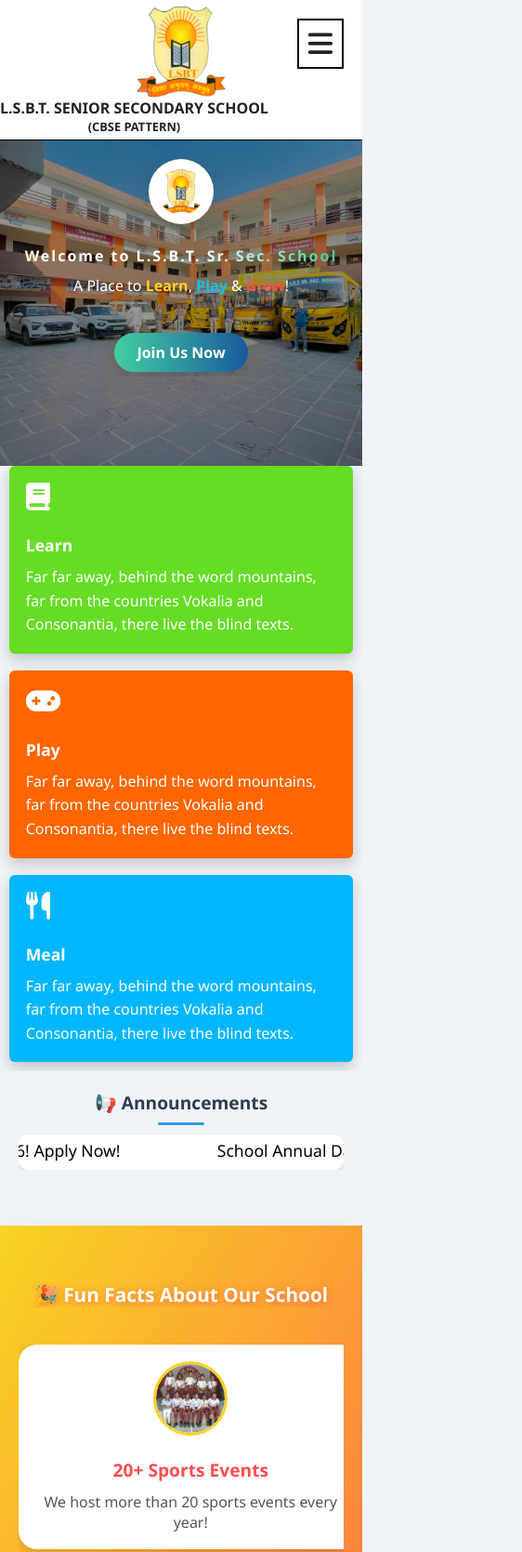
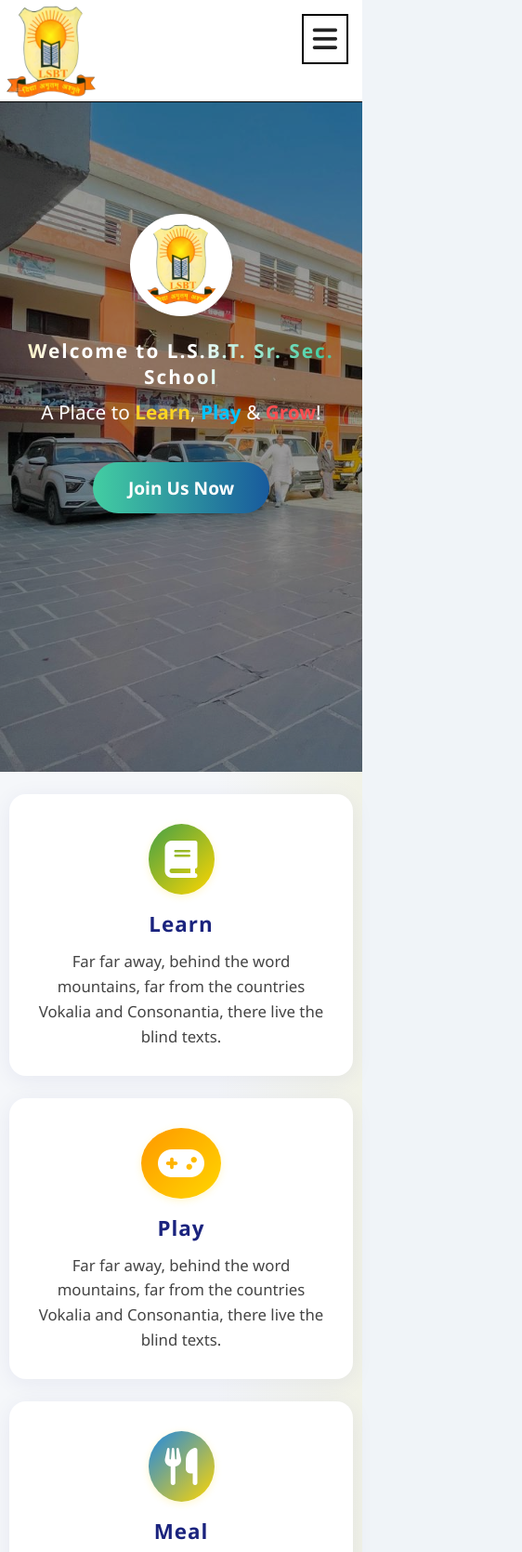
Before and after one commit to Aayush-5454/L.S.B.T.-Sr.-Sec.-School, a plain HTML site: page index.html in a window 390 px wide. Shown: the top 1669 px of the page at 93% size, 562 px wide, since content can reach past the window. Drawn offline with nearby package versions, Linux system fonts and the light colour scheme.

Commit message:
Update index.css

```diff
--- a/index.css
+++ b/index.css
@@ -2,13 +2,11 @@
   margin: 0;
   padding: 0;
   box-sizing: border-box;
-  overflow-x: hidden;
 }
 body {
   font-family: 'Segoe UI', sans-serif;
   background: #f0f4f8;
   color: #222;
-  overflow-x: hidden;
 }
 
 /* =========================
@@ -742,7 +740,7 @@ body {
 /* =========================
    RESPONSIVE UTILITIES
    ========================= */
-/* @media (max-width: 900px) {
+@media (max-width: 900px) {
   .header-content {
     flex-direction: column;
     align-items: flex-start;
@@ -762,8 +760,8 @@ body {
     align-items: center;
     text-align: center;
   }
-} */
-/* @media (max-width: 600px) {
+}
+@media (max-width: 600px) {
   .hero-section {
     min-height: 350px;
   }
@@ -782,7 +780,7 @@ body {
   .footer-content > div {
     margin: 10px 0;
   }
-} */
+}
 /* Principal & Chairman Message Section */
 .message-section {
   /* background: linear-gradient(120deg, #f9d423 0%, #43cea2 100%); */
@@ -839,7 +837,7 @@ body {
   font-size: 1.05rem;
   line-height: 1.6;
 }
-/* @media (max-width: 900px) {
+@media (max-width: 900px) {
   .message-container {
     flex-direction: column;
     gap: 30px;
@@ -849,7 +847,7 @@ body {
     width: 95vw;
     max-width: 400px;
   }
-} */
+}
 
  .news-vertical-marquee {
   height: 80%; /* Show 2-3 items at a time */
@@ -970,7 +968,7 @@ body {
 }
 
 /* Responsive for mobile */
-/* @media (max-width: 992px) {
+@media (max-width: 992px) {
   .facility-section {
     flex-direction: column;
     padding: 40px 20px;
@@ -989,16 +987,14 @@ body {
   .facility-image {
     margin-top: 30px;
   }
-} */
+}
 
 /* 3 box section */
-.info-section {
-  /* position: relative;
-  top: 20px; */
+/* .info-section {
+
   display: flex;
   justify-content: center;
   gap: 40px;
-  /* padding: 80px 20px; */
   padding-bottom: 20px;
 
 }
@@ -1011,8 +1007,7 @@ body {
   box-shadow: 0 6px 15px rgba(0, 0, 0, 0.2);
   text-align: left;
   position: relative;
-  /* padding-top: 0px; */
-  /* z-index: 1000000; */
+
 }
 
 .icon {
@@ -1021,7 +1016,6 @@ body {
   display: inline-block;
 }
 
-/* Heading styling */
 .info-box h2 {
   margin: 10px 0;
   font-size: 24px;
@@ -1033,7 +1027,6 @@ body {
   line-height: 1.6;
 }
 
-/* Individual box colors */
 .learn {
   background-color: #66dd25;
 }
@@ -1045,6 +1038,96 @@ body {
 .meal {
   background-color: #00b7ff;
 }
+
+
+ */
+/* Info Section (Learn, Play, Meal) */
+.info-section {
+  display: flex;
+  justify-content: center;
+  gap: 40px;
+  padding: 40px 0 20px 0;
+  background: linear-gradient(90deg, #f5f7fa 60%, #ffd60011 100%);
+}
+
+.info-box {
+  background: #fff;
+  border-radius: 18px;
+  box-shadow: 0 4px 24px #1a237e11;
+  padding: 32px 24px 28px 24px;
+  width: 300px;
+  max-width: 95vw;
+  text-align: center;
+  transition: transform 0.3s, box-shadow 0.3s;
+  position: relative;
+  opacity: 0;
+  transform: translateY(40px);
+}
+
+.info-box.visible {
+  opacity: 1;
+  transform: none;
+  transition: 0.7s cubic-bezier(.77,0,.18,1);
+}
+
+.info-box .icon {
+  font-size: 2.5rem;
+  margin-bottom: 16px;
+  color: #ffd600;
+  background: linear-gradient(135deg, #ff9800 0%, #ffd600 100%);
+  border-radius: 50%;
+  padding: 18px;
+  box-shadow: 0 2px 8px #ffd60033;
+  display: inline-block;
+}
+
+.info-box.learn .icon {
+  background: linear-gradient(135deg, #43a047 0%, #ffd600 100%);
+  color: #fff;
+}
+.info-box.play .icon {
+  background: linear-gradient(135deg, #ff9800 0%, #ffd600 100%);
+  color: #fff;
+}
+.info-box.meal .icon {
+  background: linear-gradient(135deg, #1e88e5 0%, #ffd600 100%);
+  color: #fff;
+}
+
+.info-box h2 {
+  color: #1a237e;
+  font-size: 1.4rem;
+  margin-bottom: 12px;
+  font-weight: bold;
+  letter-spacing: 1px;
+}
+
+.info-box p {
+  color: #444;
+  font-size: 1.05rem;
+  line-height: 1.6;
+}
+
+/* Hover effect */
+.info-box:hover {
+  transform: translateY(-8px) scale(1.04);
+  box-shadow: 0 8px 32px #ffd60033;
+}
+
+/* Responsive */
+@media (max-width: 900px) {
+  .info-section {
+    flex-direction: column;
+    align-items: center;
+    gap: 24px;
+    padding: 24px 0 10px 0;
+  }
+  .info-box {
+    width: 95vw;
+    max-width: 400px;
+  }
+}
+
 /* reuest a queue */
 .quote-section {
   position: relative;
@@ -1186,206 +1269,16 @@ button:hover {
   background: #f1f1f1;
   margin: 0;
 }
-
-
-
-
-
-
-/* =========================
-   MOBILE RESPONSIVE STYLES
-   ========================= */
 @media (max-width: 900px) {
-  .header {
-    flex-direction: column;
-    height: auto;
-    padding: 10px 0;
-    position: static;
-  }
   .schname {
-    margin-left: 0;
-    padding-left: 0;
-    text-align: center;
-  }
-  .main-nav {
-    position: static;
-    right: 0;
-    top: 0;
-    width: 100%;
-    text-align: center;
-     z-index: 1000;
-  }
-  .nav li {
-    display: block;
-    margin: 10px 0;
-  }
-  .lab1 i {
-    display: block;
-    position: absolute;
-    top: 10px;
-    right: 10px;
-  }
-  .header img {
-    margin: 0 auto;
-    display: block;
-  }
-}
-
-@media (max-width: 700px) {
-  .hero-section,
-  .black-hero {
-    min-height: 350px;
-    height: auto;
-    padding: 0;
-  }
-  .hero-content {
-    margin-top: 40px;
-    padding: 0 10px;
-  }
-  .hero-logo {
-    width: 70px;
-  }
-  .rainbow-text {
-    font-size: 1.3rem;
-  }
-  .hero-subtitle {
-    font-size: 1rem;
-  }
-  .hero-btn {
-    font-size: 1rem;
-    padding: 10px 24px;
-  }
-  .info-section {
-    flex-direction: column;
-    gap: 18px;
-    padding-bottom: 10px;
-    align-items: center;
-  }
-  .info-box {
-    width: 95vw;
-    min-width: 0;
-    padding: 18px;
-    font-size: 1rem;
-  }
-  .announcement-title {
-    font-size: 1.2rem;
-  }
-  .announcement-dabba2 {
-    height: 38px;
-  }
-  .section-title {
-    font-size: 1.3rem;
-  }
-  .fun-facts-grid,
-  .activities-grid,
-  .topper-list,
-  .testimonials-container {
-    flex-direction: column;
-    align-items: center;
-    gap: 18px;
-  }
-  .fun-fact-card,
-  .activity-card,
-  .topper-card,
-  .testimonial-card {
-    width: 95vw;
-    min-width: 0;
-    padding: 18px 8px;
-  }
-  .memories-section {
-    padding: 30px 5vw;
-  }
-  .memories-grid {
-    grid-template-columns: 1fr;
-    gap: 18px;
-  }
-  .memory-card img {
-    height: 120px;
-  }
-  .facility-section {
-    flex-direction: column;
-    padding: 20px 5vw;
-    gap: 18px;
-  }
-  .facility-content,
-  .facility-image {
-    max-width: 100%;
-    flex: 1 1 100%;
-  }
-  .facility-grid {
-    grid-template-columns: 1fr;
-    gap: 18px;
-  }
-  .facility-item {
-    padding: 10px;
-  }
-  .facility-image {
-    margin-top: 18px;
-  }
-  .merit-section {
-    padding: 30px 5vw;
+    display: none;
   }
   .posters {
     flex-direction: column;
-    gap: 18px;
+    gap: 30px;
   }
   .poster {
-    max-width: 98vw;
-  }
-  .quote-section {
-    padding: 18px 2vw;
-    flex-direction: column;
-    align-items: stretch;
-  }
-  .container,
-  .content {
-    padding: 10px;
-    max-width: 100vw;
-  }
-  .footer {
-    padding: 20px 5vw 10px;
-    border-radius: 20px 20px 0 0;
-    margin-top: 30px;
-  }
-  .footer-content {
-    flex-direction: column;
-    align-items: center;
-    text-align: center;
-    gap: 10px;
-  }
-  .footer-content > div {
-    margin: 10px 0;
+    max-width: 90%;
+    margin: auto;
   }
 }
-
-/* Extra small screens */
-@media (max-width: 480px) {
-  .header {
-    height: auto;
-    padding: 5px 0;
-  }
-  .schname h2 {
-    font-size: 1rem;
-  }
-  .schname h3 {
-    font-size: 0.8rem;
-  }
-  .hero-content {
-    margin-top: 20px;
-  }
-  .rainbow-text {
-    font-size: 1rem;
-  }
-  .info-box h2 {
-    font-size: 1.1rem;
-  }
-  .facility-content h2 {
-    font-size: 1.1rem;
-  }
-  .facility-item h3 {
-    font-size: 1rem;
-  }
-  .footer-content h3 {
-    font-size: 1rem;
-  }
-}
```
